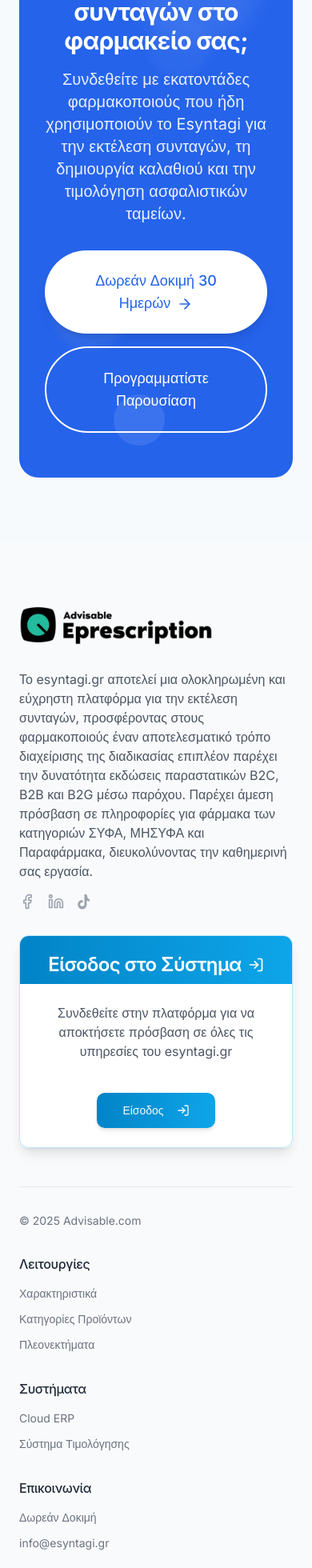
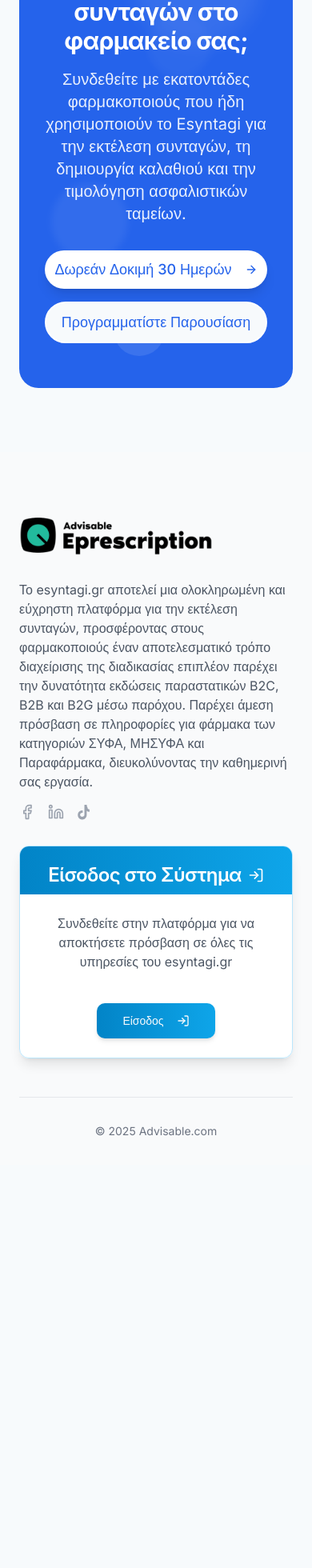
Before and after one commit to pkollaras/essyntagi-site, a React (Vite) app: page / in a window 390 px wide. Shown: the part 9372-11332 px from the top of the page at 80% size. After the commit the page ends 10828 px from the top, so only its background shows below. Built offline with nearby package versions, Linux system fonts and the light colour scheme.

Commit message:
Reverted to edit edt-fe17f4b0-4ac6-4508-ab0c-a035fe24640d: "Visual edit in Lovable
Edited UI in Lovable"

```diff
--- a/src/components/CallToAction.tsx
+++ b/src/components/CallToAction.tsx
@@ -1,15 +1,12 @@
-
 import { useRef } from 'react';
 import { useInView } from '@/utils/animations';
 import { Button } from '@/components/ui/button';
 import { ArrowRight } from 'lucide-react';
-
 const CallToAction = () => {
   const ctaRef = useRef<HTMLDivElement>(null);
   const isInView = useInView(ctaRef, {
     threshold: 0.1
   });
-
   return <section id="cta" ref={ctaRef} className="py-20">
       <div className="container mx-auto px-6">
         <div className={`bg-blue-600 rounded-3xl p-8 md:p-12 lg:p-16 relative overflow-hidden ${isInView ? 'animate-scale-in' : 'opacity-0'}`}>
@@ -30,21 +27,11 @@ const CallToAction = () => {
             </p>
 
             <div className="flex flex-col sm:flex-row justify-center gap-4">
-              <a
-                href="https://form.typeform.com/to/oZoW62gB"
-                target="_blank"
-                rel="noopener noreferrer"
-                className="inline-block bg-white text-blue-600 hover:bg-gray-100 rounded-full px-8 py-6 text-lg font-medium shadow-lg hover:shadow-xl transition-all duration-300 w-full sm:w-auto"
-              >
+              <Button className="bg-white text-blue-600 hover:bg-gray-100 rounded-full px-8 py-6 text-lg font-medium shadow-lg hover:shadow-xl transition-all duration-300">
                 Δωρεάν Δοκιμή 30 Ημερών
-                <ArrowRight className="ml-2 h-5 w-5 inline-block" />
-              </a>
-              <a
-                href="#"
-                className="inline-block border-white border-2 text-white hover:text-white hover:bg-white/10 rounded-full px-8 py-6 text-lg font-medium w-full sm:w-auto"
-              >
-                Προγραμματίστε Παρουσίαση
-              </a>
+                <ArrowRight className="ml-2 h-5 w-5" />
+              </Button>
+              <Button variant="outline" className="border-white border-2 text-blue-600 hover:text-white hover:bg-white/10 rounded-full px-8 py-6 text-lg">Προγραμματίστε Παρουσίαση</Button>
             </div>
 
             <p className="text-white/80 mt-6 text-sm">
--- a/src/components/Footer.tsx
+++ b/src/components/Footer.tsx
@@ -69,69 +69,10 @@ const Footer = () => {
         </div>
 
         <div className="border-t border-gray-200 pt-8">
-          <div className="grid grid-cols-1 md:grid-cols-4 gap-8">
-            {/* Copyright column */}
-            <div>
-              <p className="text-gray-500 text-sm">
-                &copy; {currentYear} Advisable.com
-              </p>
-            </div>
-
-            {/* Page content - First column */}
-            <div>
-              <h4 className="font-medium text-gray-800 mb-3">Λειτουργίες</h4>
-              <ul className="space-y-2">
-                <li>
-                  <a href="#features" className="text-gray-500 hover:text-essyntagi-600 text-sm">
-                    Χαρακτηριστικά
-                  </a>
-                </li>
-                <li>
-                  <a href="#product-categories" className="text-gray-500 hover:text-essyntagi-600 text-sm">
-                    Κατηγορίες Προϊόντων
-                  </a>
-                </li>
-                <li>
-                  <a href="#benefits" className="text-gray-500 hover:text-essyntagi-600 text-sm">
-                    Πλεονεκτήματα
-                  </a>
-                </li>
-              </ul>
-            </div>
-
-            {/* Page content - Second column */}
-            <div>
-              <h4 className="font-medium text-gray-800 mb-3">Συστήματα</h4>
-              <ul className="space-y-2">
-                <li>
-                  <a href="#cloud" className="text-gray-500 hover:text-essyntagi-600 text-sm">
-                    Cloud ERP
-                  </a>
-                </li>
-                <li>
-                  <a href="#invoicing" className="text-gray-500 hover:text-essyntagi-600 text-sm">
-                    Σύστημα Τιμολόγησης
-                  </a>
-                </li>
-              </ul>
-            </div>
-
-            {/* Page content - Third column */}
-            <div>
-              <h4 className="font-medium text-gray-800 mb-3">Επικοινωνία</h4>
-              <ul className="space-y-2">
-                <li>
-                  <a href="#cta" className="text-gray-500 hover:text-essyntagi-600 text-sm">
-                    Δωρεάν Δοκιμή
-                  </a>
-                </li>
-                <li>
-                  <a href="mailto:info@esyntagi.gr" className="text-gray-500 hover:text-essyntagi-600 text-sm">
-                    info@esyntagi.gr
-                  </a>
-                </li>
-              </ul>
-            </div>
+          <div className="flex flex-col md:flex-row justify-between items-center">
+            <p className="text-gray-500 text-sm">
+              &copy; {currentYear} Advisable.com
+            </p>
           </div>
         </div>
       </div>
--- a/src/components/Navbar.tsx
+++ b/src/components/Navbar.tsx
@@ -61,14 +61,12 @@ const Navbar = () => {
               </button>
             ))}
 
-            <a
-              href="https://form.typeform.com/to/oZoW62gB"
-              target="_blank"
-              rel="noopener noreferrer"
-              className="bg-blue-600 hover:bg-blue-700 text-white rounded-full px-6 py-2"
+            <Button
+              onClick={() => scrollToSection('cta')}
+              className="bg-blue-600 hover:bg-blue-700 text-white rounded-full px-6"
             >
               Ξεκινήστε
-            </a>
+            </Button>
 
             <a
               href="https://app.esyntagi.gr"
@@ -102,14 +100,12 @@ const Navbar = () => {
               </button>
             ))}
 
-            <a
-              href="https://form.typeform.com/to/oZoW62gB"
-              target="_blank"
-              rel="noopener noreferrer"
-              className="block w-full mt-3 bg-blue-600 hover:bg-blue-700 text-white rounded-full py-2 text-center"
+            <Button
+              onClick={() => scrollToSection('cta')}
+              className="w-full mt-3 bg-blue-600 hover:bg-blue-700 text-white rounded-full"
             >
               Ξεκινήστε
-            </a>
+            </Button>
 
             <a
               href="https://app.esyntagi.gr"
```
